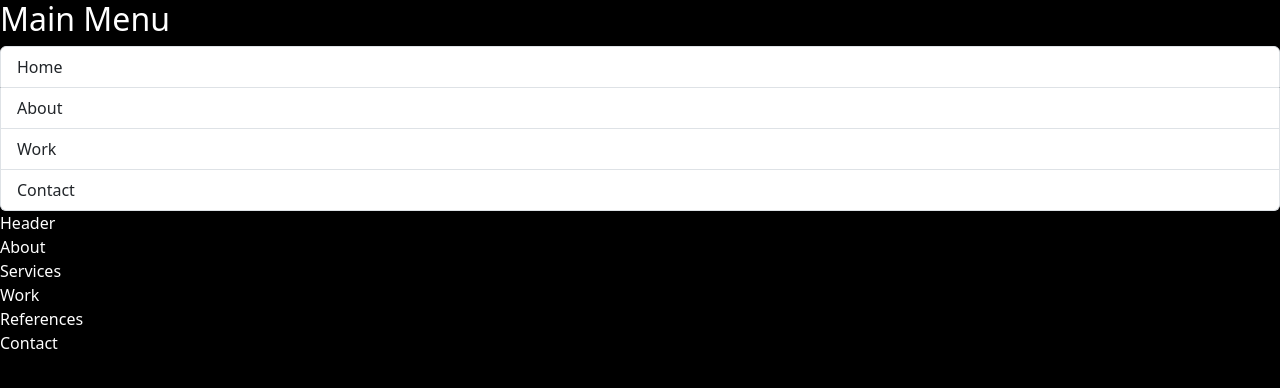
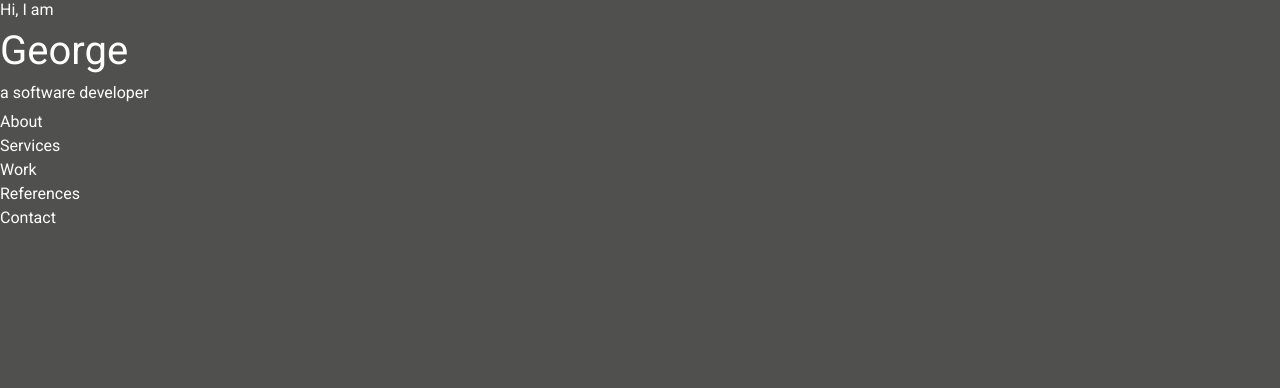
Before and after one commit to georgeailenei/portfolio_website, a React (Vite) app in the folder Portfolio/: page / in a window 1280 px wide. Shown: the top 388 px of the page. Built offline with nearby package versions, Linux system fonts and the light colour scheme.

Commit message:
main css added

```diff
--- a/Portfolio/src/App.tsx
+++ b/Portfolio/src/App.tsx
@@ -11,7 +11,7 @@ function App() {
   return (
     <>
       {/* remove the component when you are done testing */}
-      <ListGroup />
+      {/* <ListGroup /> */}
 
       <Header />
       <About />
--- a/Portfolio/src/components/header/Header.tsx
+++ b/Portfolio/src/components/header/Header.tsx
@@ -2,5 +2,13 @@ import React from "react";
 import "./header.css";
 
 export const Header = () => {
-  return <div>Header</div>;
+  return (
+    <header>
+      <div>
+        <h6> Hi, I am</h6>
+        <h1> George </h1>
+        <h6> a software developer</h6>
+      </div>
+    </header>
+  );
 };
--- a/Portfolio/src/main.css
+++ b/Portfolio/src/main.css
@@ -1,4 +1,37 @@
+@import url("https://fonts.googleapis.com/css2?family=Roboto:wght@100;300;400;700&display=swap");
+
 body {
-  background: black;
-  color: white;
+  font-family: "Roboto", sans-serif;
+  background: var(--color-bg);
+  color: var(--color-white);
+  line-height: 1.5;
 }
+
+* {
+  margin: 0;
+  padding: 0;
+  border: 0;
+  outline: 0;
+  box-sizing: border-box;
+  list-style: none;
+  text-decoration: none;
+}
+
+/* CSS variables - you can use these variables anywhere in the project */
+:root {
+  --color-bg: #50514f;
+  --color-bg-variant: #70c1b3;
+  --color-primary: #247ba0;
+  --color-primary-variant: #1c5d79;
+  --color-yellow: #ffe066;
+  --color-white: #fff;
+  --color-red: #f25f5c;
+}
+
+html {
+  scroll-behavior: smooth;
+}
+
+::-webkit-scrollbar {
+  display: none;
+}
```
